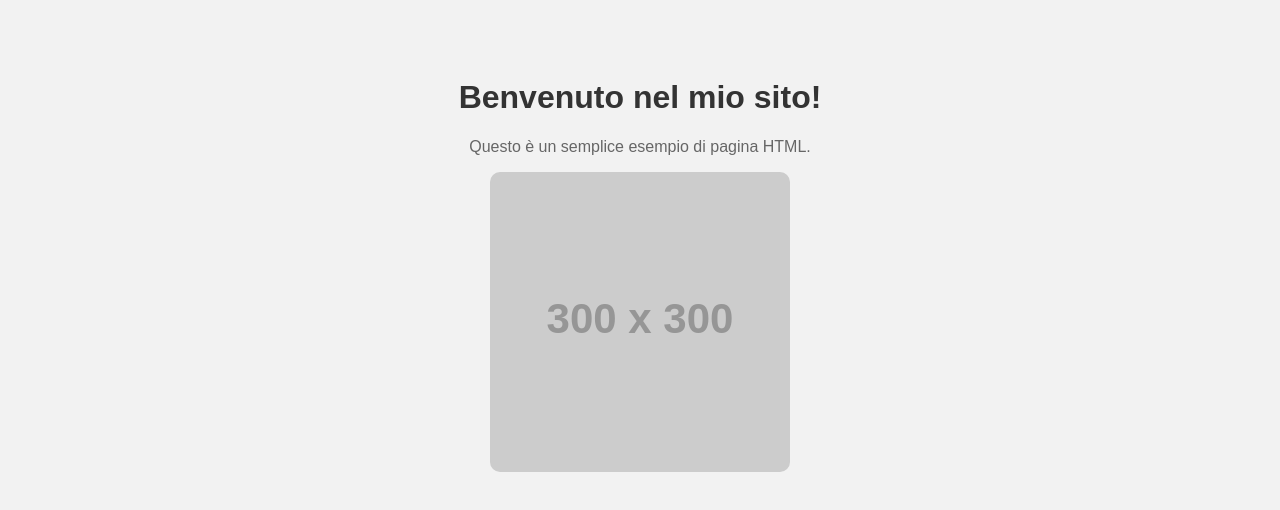
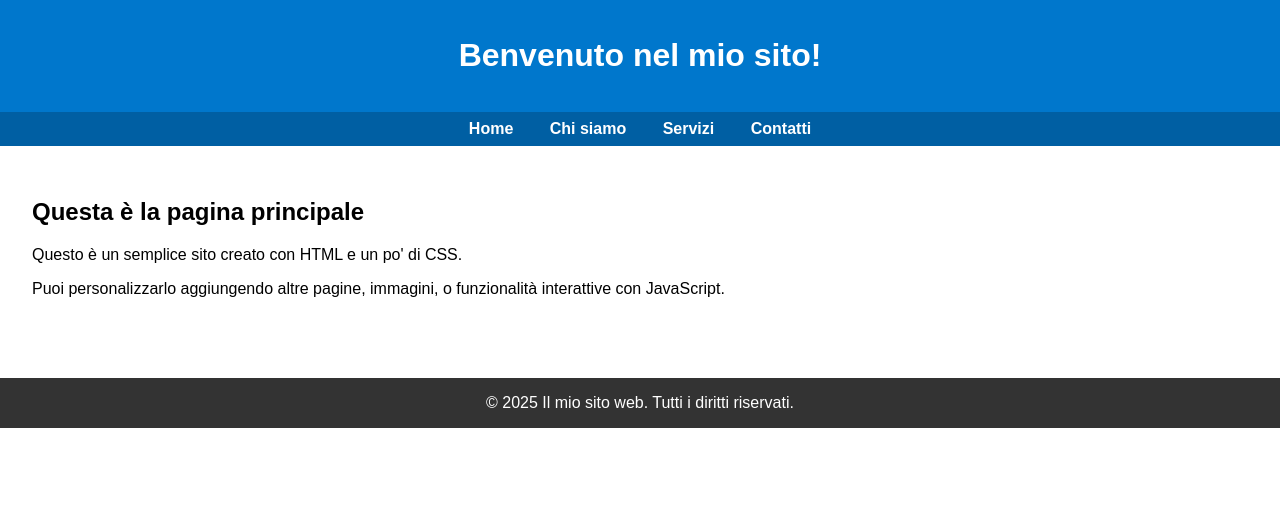
Before and after one commit to Shak-Shafa/Shak-Shafa.github.io, a plain HTML site: page index.html in a window 1280 px wide. Drawn offline with Linux system fonts and the light colour scheme; placeholder pictures from the web are drawn by us.

Commit message:
second add index.html

```diff
--- a/index.html
+++ b/index.html
@@ -2,29 +2,65 @@
 <html lang="it">
 <head>
     <meta charset="UTF-8">
+    <meta name="viewport" content="width=device-width, initial-scale=1.0">
     <title>Il mio primo sito</title>
     <style>
         body {
             font-family: Arial, sans-serif;
-      background-color: #f2f2f2;
+            margin: 0;
+            padding: 0;
+        }
+        header {
+            background-color: #0077cc;
+            color: white;
+            padding: 1em;
             text-align: center;
-      padding: 50px;
         }
-    h1 {
-      color: #333;
+        nav {
+            background-color: #005fa3;
+            padding: 0.5em;
+            text-align: center;
         }
-    p {
-      color: #666;
+        nav a {
+            color: white;
+            margin: 0 1em;
+            text-decoration: none;
+            font-weight: bold;
         }
-    img {
-      width: 300px;
-      border-radius: 10px;
+        main {
+            padding: 2em;
+        }
+        footer {
+            background-color: #333;
+            color: white;
+            text-align: center;
+            padding: 1em;
+            margin-top: 2em;
         }
     </style>
 </head>
 <body>
+
+    <header>
         <h1>Benvenuto nel mio sito!</h1>
-  <p>Questo è un semplice esempio di pagina HTML.</p>
-  <img src="https://via.placeholder.com/300" alt="Immagine di esempio">
+    </header>
+
+    <nav>
+        <a href="#">Home</a>
+        <a href="#">Chi siamo</a>
+        <a href="#">Servizi</a>
+        <a href="#">Contatti</a>
+    </nav>
+
+    <main>
+        <h2>Questa è la pagina principale</h2>
+        <p>Questo è un semplice sito creato con HTML e un po' di CSS.</p>
+        <p>Puoi personalizzarlo aggiungendo altre pagine, immagini, o funzionalità interattive con JavaScript.</p>
+    </main>
+
+    <footer>
+        &copy; 2025 Il mio sito web. Tutti i diritti riservati.
+    </footer>
+
 </body>
 </html>
```
Lines whose indentation alone changed are shown as unchanged.
